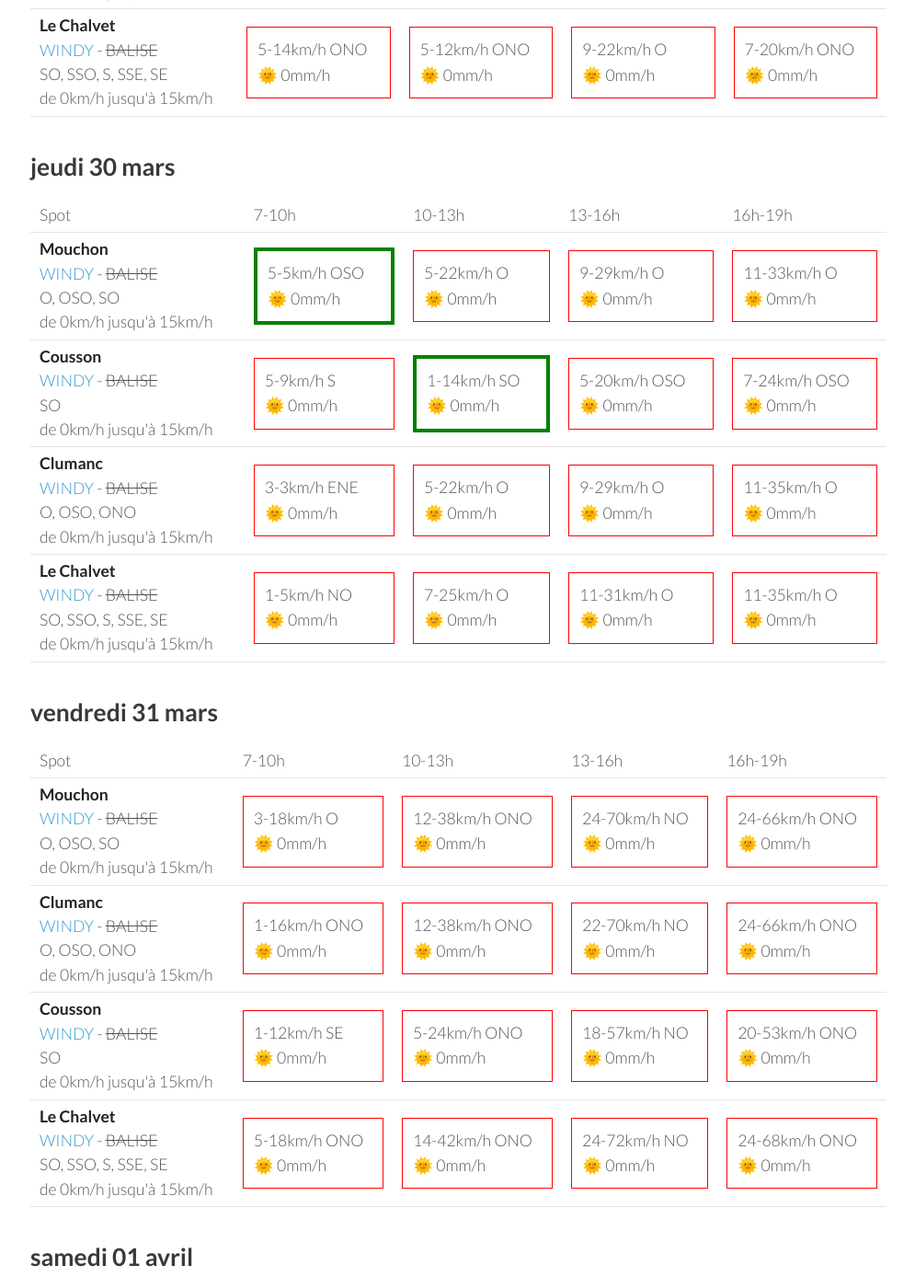
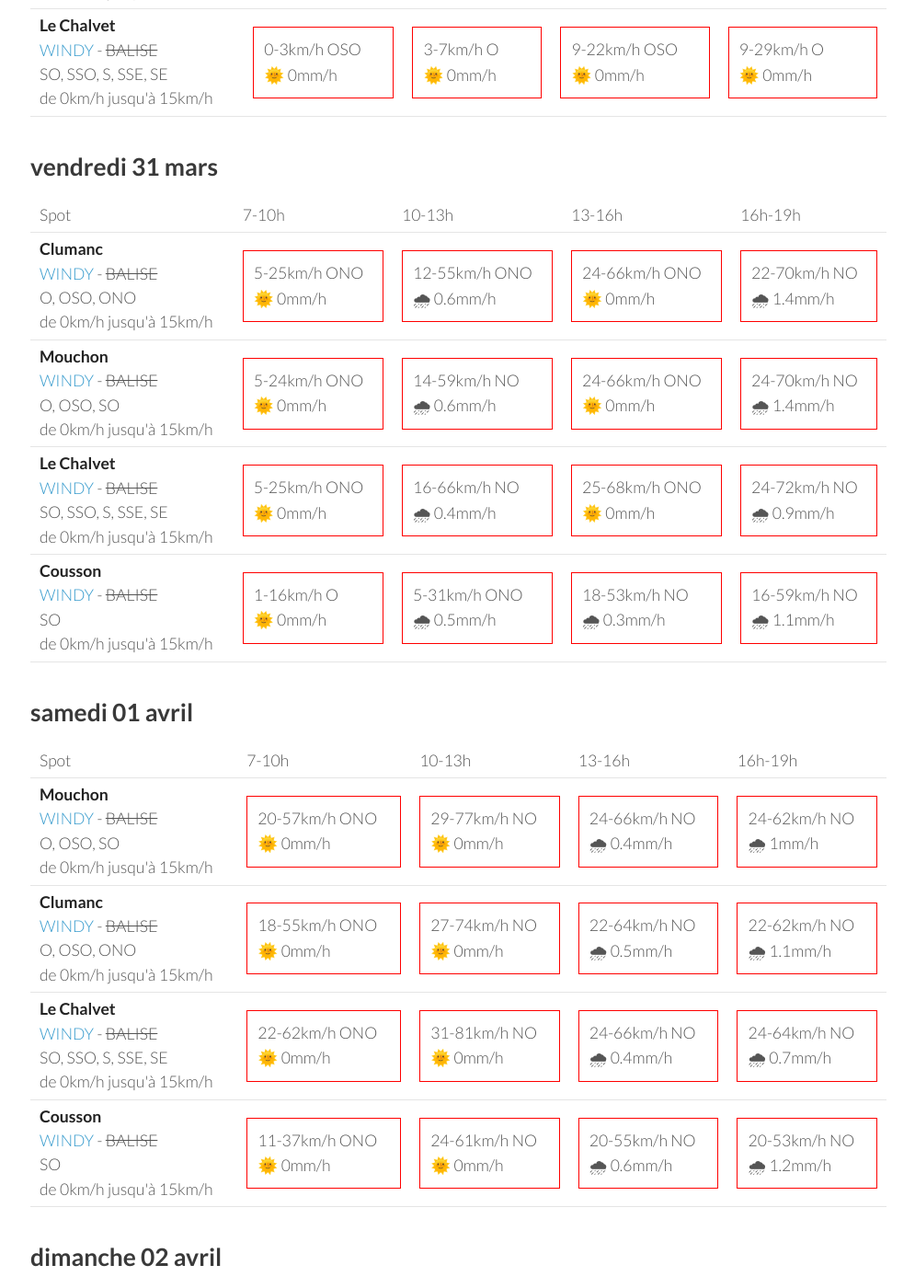
Before and after one commit to parapente-dans-le-nord/parapente-dans-le-nord.github.io, a Jekyll site: the page built from serre_poncon.markdown, in a window 1280 px wide and 1400 px high, scrolled down 1299 px. Shown: the whole window at 92% size, without its empty margins (25-1020 px from the left). Built offline with Jekyll 4.4.1, drawn with Linux system fonts in a browser that asks for light colours; some of the changed text lies outside the part shown.

Commit message:
update index.markdown

```diff
--- a/serre_poncon.markdown
+++ b/serre_poncon.markdown
@@ -7,60 +7,8 @@ title:  "Tous les spots"
 {: .links}
 
 # Prevision Windy, modèle Arome
-page mise à jour le mardi 28 mars 22:31
+page mise à jour le mercredi 29 mars 06:31
 
-## mardi 28 mars
-
-{::nomarkdown}
-<table>
-  <tbody>
-    <tr>
-      <td>Spot</td>
-      <td>7-10h</td>
-      <td>10-13h</td>
-      <td>13-16h</td>
-      <td>16h-19h</td>
-    </tr>
-<tr>
-        <td><strong>Clumanc</strong><br><a href="https://windy.com/44.027/6.402?43.914,6.403,10,m:eSxaglP">WINDY</a> - <span class="no-balise"> BALISE </span><br> <span class="vent-favorable">O, OSO, ONO</span><br><span class="force-vent">de 0km/h jusqu'à 15km/h</span> </td>
-
-            <td><div class="not-flyable"><p>0-0km/h NA</p><p>🌧️ 0mm/h</p></div></td>
-            <td><div class="not-flyable"><p>0-0km/h NA</p><p>🌧️ 0mm/h</p></div></td>
-            <td><div class="not-flyable"><p>0-0km/h NA</p><p>🌧️ 0mm/h</p></div></td>
-            <td><div class="not-flyable"><p>9-25km/h O</p><p>🌞 0mm/h</p></div></td>
-
-    </tr>
-<tr>
-        <td><strong>Mouchon</strong><br><a href="https://windy.com/43.992/6.424?43.878,6.425,10,m:eSuaglR">WINDY</a> - <span class="no-balise"> BALISE </span><br> <span class="vent-favorable">O, OSO, SO</span><br><span class="force-vent">de 0km/h jusqu'à 15km/h</span> </td>
-
-            <td><div class="not-flyable"><p>0-0km/h NA</p><p>🌧️ 0mm/h</p></div></td>
-            <td><div class="not-flyable"><p>0-0km/h NA</p><p>🌧️ 0mm/h</p></div></td>
-            <td><div class="not-flyable"><p>0-0km/h NA</p><p>🌧️ 0mm/h</p></div></td>
-            <td><div class="not-flyable"><p>11-31km/h ONO</p><p>🌞 0mm/h</p></div></td>
-
-    </tr>
-<tr>
-        <td><strong>Cousson</strong><br><a href="https://windy.com/44.054/6.240?43.940,6.241,10,m:eSAaglz">WINDY</a> - <span class="no-balise"> BALISE </span><br> <span class="vent-favorable">SO</span><br><span class="force-vent">de 0km/h jusqu'à 15km/h</span> </td>
-
-            <td><div class="not-flyable"><p>0-0km/h NA</p><p>🌧️ 0mm/h</p></div></td>
-            <td><div class="not-flyable"><p>0-0km/h NA</p><p>🌧️ 0mm/h</p></div></td>
-            <td><div class="not-flyable"><p>0-0km/h NA</p><p>🌧️ 0mm/h</p></div></td>
-            <td><div class="not-flyable"><p>11-27km/h OSO</p><p>🌞 0mm/h</p></div></td>
-
-    </tr>
-<tr>
-        <td><strong>Le Chalvet</strong><br><a href="https://windy.com/43.979/6.480?43.866,6.480,10,m:eSsaglX">WINDY</a> - <span class="no-balise"> BALISE </span><br> <span class="vent-favorable">SO, SSO, S, SSE, SE</span><br><span class="force-vent">de 0km/h jusqu'à 15km/h</span> </td>
-
-            <td><div class="not-flyable"><p>0-0km/h NA</p><p>🌧️ 0mm/h</p></div></td>
-            <td><div class="not-flyable"><p>0-0km/h NA</p><p>🌧️ 0mm/h</p></div></td>
-            <td><div class="not-flyable"><p>0-0km/h NA</p><p>🌧️ 0mm/h</p></div></td>
-            <td><div class="not-flyable"><p>12-31km/h O</p><p>🌞 0mm/h</p></div></td>
-
-    </tr>
-
-</tbody>
-</table>
-{:/}
 ## mercredi 29 mars
 
 {::nomarkdown}
@@ -76,9 +24,9 @@ page mise à jour le mardi 28 mars 22:31
 <tr>
         <td><strong>Clumanc</strong><br><a href="https://windy.com/44.027/6.402?43.914,6.403,10,m:eSxaglP">WINDY</a> - <span class="no-balise"> BALISE </span><br> <span class="vent-favorable">O, OSO, ONO</span><br><span class="force-vent">de 0km/h jusqu'à 15km/h</span> </td>
 
-            <td><div class="not-flyable"><p>3-7km/h NNE</p><p>🌞 0mm/h</p></div></td>
+            <td><div class="not-flyable"><p>3-7km/h NNO</p><p>🌞 0mm/h</p></div></td>
             <td><div class="flyable"><p>3-7km/h OSO</p><p>🌞 0mm/h</p></div></td>
-            <td><div class="not-flyable"><p>9-20km/h O</p><p>🌞 0mm/h</p></div></td>
+            <td><div class="not-flyable"><p>9-22km/h ONO</p><p>🌞 0mm/h</p></div></td>
             <td><div class="not-flyable"><p>7-18km/h O</p><p>🌞 0mm/h</p></div></td>
 
 
@@ -86,30 +34,30 @@ page mise à jour le mardi 28 mars 22:31
 <tr>
         <td><strong>Mouchon</strong><br><a href="https://windy.com/43.992/6.424?43.878,6.425,10,m:eSuaglR">WINDY</a> - <span class="no-balise"> BALISE </span><br> <span class="vent-favorable">O, OSO, SO</span><br><span class="force-vent">de 0km/h jusqu'à 15km/h</span> </td>
 
-            <td><div class="not-flyable"><p>7-16km/h ONO</p><p>🌞 0mm/h</p></div></td>
-            <td><div class="not-flyable"><p>5-12km/h ONO</p><p>🌞 0mm/h</p></div></td>
-            <td><div class="not-flyable"><p>7-20km/h ONO</p><p>🌞 0mm/h</p></div></td>
-            <td><div class="not-flyable"><p>9-22km/h ONO</p><p>🌞 0mm/h</p></div></td>
+            <td><div class="not-flyable"><p>7-11km/h ONO</p><p>🌞 0mm/h</p></div></td>
+            <td><div class="not-flyable"><p>5-11km/h NO</p><p>🌞 0mm/h</p></div></td>
+            <td><div class="not-flyable"><p>9-24km/h NO</p><p>🌞 0mm/h</p></div></td>
+            <td><div class="not-flyable"><p>9-24km/h ONO</p><p>🌞 0mm/h</p></div></td>
 
 
     </tr>
 <tr>
         <td><strong>Cousson</strong><br><a href="https://windy.com/44.054/6.240?43.940,6.241,10,m:eSAaglz">WINDY</a> - <span class="no-balise"> BALISE </span><br> <span class="vent-favorable">SO</span><br><span class="force-vent">de 0km/h jusqu'à 15km/h</span> </td>
 
-            <td><div class="not-flyable"><p>5-14km/h NO</p><p>🌞 0mm/h</p></div></td>
-            <td><div class="not-flyable"><p>5-9km/h ONO</p><p>🌞 0mm/h</p></div></td>
-            <td><div class="not-flyable"><p>7-18km/h OSO</p><p>🌞 0mm/h</p></div></td>
-            <td><div class="not-flyable"><p>7-20km/h OSO</p><p>🌞 0mm/h</p></div></td>
+            <td><div class="not-flyable"><p>7-14km/h OSO</p><p>🌞 0mm/h</p></div></td>
+            <td><div class="not-flyable"><p>1-3km/h OSO</p><p>🌞 0mm/h</p></div></td>
+            <td><div class="not-flyable"><p>9-22km/h O</p><p>🌞 0mm/h</p></div></td>
+            <td><div class="not-flyable"><p>9-20km/h O</p><p>🌞 0mm/h</p></div></td>
 
 
     </tr>
 <tr>
         <td><strong>Le Chalvet</strong><br><a href="https://windy.com/43.979/6.480?43.866,6.480,10,m:eSsaglX">WINDY</a> - <span class="no-balise"> BALISE </span><br> <span class="vent-favorable">SO, SSO, S, SSE, SE</span><br><span class="force-vent">de 0km/h jusqu'à 15km/h</span> </td>
 
-            <td><div class="not-flyable"><p>5-14km/h ONO</p><p>🌞 0mm/h</p></div></td>
-            <td><div class="not-flyable"><p>5-12km/h ONO</p><p>🌞 0mm/h</p></div></td>
-            <td><div class="not-flyable"><p>9-22km/h O</p><p>🌞 0mm/h</p></div></td>
-            <td><div class="not-flyable"><p>7-20km/h ONO</p><p>🌞 0mm/h</p></div></td>
+            <td><div class="not-flyable"><p>9-16km/h ONO</p><p>🌞 0mm/h</p></div></td>
+            <td><div class="not-flyable"><p>7-14km/h O</p><p>🌞 0mm/h</p></div></td>
+            <td><div class="not-flyable"><p>11-25km/h O</p><p>🌞 0mm/h</p></div></td>
+            <td><div class="not-flyable"><p>11-24km/h ONO</p><p>🌞 0mm/h</p></div></td>
 
 
     </tr>
@@ -132,40 +80,40 @@ page mise à jour le mardi 28 mars 22:31
 <tr>
         <td><strong>Mouchon</strong><br><a href="https://windy.com/43.992/6.424?43.878,6.425,10,m:eSuaglR">WINDY</a> - <span class="no-balise"> BALISE </span><br> <span class="vent-favorable">O, OSO, SO</span><br><span class="force-vent">de 0km/h jusqu'à 15km/h</span> </td>
 
-            <td><div class="flyable"><p>5-5km/h OSO</p><p>🌞 0mm/h</p></div></td>
-            <td><div class="not-flyable"><p>5-22km/h O</p><p>🌞 0mm/h</p></div></td>
-            <td><div class="not-flyable"><p>9-29km/h O</p><p>🌞 0mm/h</p></div></td>
-            <td><div class="not-flyable"><p>11-33km/h O</p><p>🌞 0mm/h</p></div></td>
+            <td><div class="flyable"><p>5-3km/h OSO</p><p>🌞 0mm/h</p></div></td>
+            <td><div class="flyable"><p>3-9km/h O</p><p>🌞 0mm/h</p></div></td>
+            <td><div class="not-flyable"><p>5-18km/h ONO</p><p>🌞 0mm/h</p></div></td>
+            <td><div class="not-flyable"><p>9-27km/h ONO</p><p>🌞 0mm/h</p></div></td>
 
 
     </tr>
 <tr>
         <td><strong>Cousson</strong><br><a href="https://windy.com/44.054/6.240?43.940,6.241,10,m:eSAaglz">WINDY</a> - <span class="no-balise"> BALISE </span><br> <span class="vent-favorable">SO</span><br><span class="force-vent">de 0km/h jusqu'à 15km/h</span> </td>
 
-            <td><div class="not-flyable"><p>5-9km/h S</p><p>🌞 0mm/h</p></div></td>
-            <td><div class="flyable"><p>1-14km/h SO</p><p>🌞 0mm/h</p></div></td>
-            <td><div class="not-flyable"><p>5-20km/h OSO</p><p>🌞 0mm/h</p></div></td>
-            <td><div class="not-flyable"><p>7-24km/h OSO</p><p>🌞 0mm/h</p></div></td>
+            <td><div class="not-flyable"><p>3-7km/h S</p><p>🌞 0mm/h</p></div></td>
+            <td><div class="not-flyable"><p>3-7km/h S</p><p>🌞 0mm/h</p></div></td>
+            <td><div class="flyable"><p>5-14km/h SO</p><p>🌞 0mm/h</p></div></td>
+            <td><div class="not-flyable"><p>9-22km/h O</p><p>🌞 0mm/h</p></div></td>
 
 
     </tr>
 <tr>
         <td><strong>Clumanc</strong><br><a href="https://windy.com/44.027/6.402?43.914,6.403,10,m:eSxaglP">WINDY</a> - <span class="no-balise"> BALISE </span><br> <span class="vent-favorable">O, OSO, ONO</span><br><span class="force-vent">de 0km/h jusqu'à 15km/h</span> </td>
 
-            <td><div class="not-flyable"><p>3-3km/h ENE</p><p>🌞 0mm/h</p></div></td>
-            <td><div class="not-flyable"><p>5-22km/h O</p><p>🌞 0mm/h</p></div></td>
-            <td><div class="not-flyable"><p>9-29km/h O</p><p>🌞 0mm/h</p></div></td>
-            <td><div class="not-flyable"><p>11-35km/h O</p><p>🌞 0mm/h</p></div></td>
+            <td><div class="not-flyable"><p>1-3km/h NE</p><p>🌞 0mm/h</p></div></td>
+            <td><div class="not-flyable"><p>1-7km/h SSO</p><p>🌞 0mm/h</p></div></td>
+            <td><div class="not-flyable"><p>7-22km/h O</p><p>🌞 0mm/h</p></div></td>
+            <td><div class="not-flyable"><p>7-22km/h O</p><p>🌞 0mm/h</p></div></td>
 
 
     </tr>
 <tr>
         <td><strong>Le Chalvet</strong><br><a href="https://windy.com/43.979/6.480?43.866,6.480,10,m:eSsaglX">WINDY</a> - <span class="no-balise"> BALISE </span><br> <span class="vent-favorable">SO, SSO, S, SSE, SE</span><br><span class="force-vent">de 0km/h jusqu'à 15km/h</span> </td>
 
-            <td><div class="not-flyable"><p>1-5km/h NO</p><p>🌞 0mm/h</p></div></td>
-            <td><div class="not-flyable"><p>7-25km/h O</p><p>🌞 0mm/h</p></div></td>
-            <td><div class="not-flyable"><p>11-31km/h O</p><p>🌞 0mm/h</p></div></td>
-            <td><div class="not-flyable"><p>11-35km/h O</p><p>🌞 0mm/h</p></div></td>
+            <td><div class="not-flyable"><p>0-3km/h OSO</p><p>🌞 0mm/h</p></div></td>
+            <td><div class="not-flyable"><p>3-7km/h O</p><p>🌞 0mm/h</p></div></td>
+            <td><div class="not-flyable"><p>9-22km/h OSO</p><p>🌞 0mm/h</p></div></td>
+            <td><div class="not-flyable"><p>9-29km/h O</p><p>🌞 0mm/h</p></div></td>
 
 
     </tr>
@@ -186,42 +134,42 @@ page mise à jour le mardi 28 mars 22:31
       <td>16h-19h</td>
     </tr>
 <tr>
-        <td><strong>Mouchon</strong><br><a href="https://windy.com/43.992/6.424?43.878,6.425,10,m:eSuaglR">WINDY</a> - <span class="no-balise"> BALISE </span><br> <span class="vent-favorable">O, OSO, SO</span><br><span class="force-vent">de 0km/h jusqu'à 15km/h</span> </td>
+        <td><strong>Clumanc</strong><br><a href="https://windy.com/44.027/6.402?43.914,6.403,10,m:eSxaglP">WINDY</a> - <span class="no-balise"> BALISE </span><br> <span class="vent-favorable">O, OSO, ONO</span><br><span class="force-vent">de 0km/h jusqu'à 15km/h</span> </td>
 
-            <td><div class="not-flyable"><p>3-18km/h O</p><p>🌞 0mm/h</p></div></td>
-            <td><div class="not-flyable"><p>12-38km/h ONO</p><p>🌞 0mm/h</p></div></td>
-            <td><div class="not-flyable"><p>24-70km/h NO</p><p>🌞 0mm/h</p></div></td>
+            <td><div class="not-flyable"><p>5-25km/h ONO</p><p>🌞 0mm/h</p></div></td>
+            <td><div class="not-flyable"><p>12-55km/h ONO</p><p>🌧 0.6mm/h</p></div></td>
             <td><div class="not-flyable"><p>24-66km/h ONO</p><p>🌞 0mm/h</p></div></td>
+            <td><div class="not-flyable"><p>22-70km/h NO</p><p>🌧 1.4mm/h</p></div></td>
 
 
     </tr>
 <tr>
-        <td><strong>Clumanc</strong><br><a href="https://windy.com/44.027/6.402?43.914,6.403,10,m:eSxaglP">WINDY</a> - <span class="no-balise"> BALISE </span><br> <span class="vent-favorable">O, OSO, ONO</span><br><span class="force-vent">de 0km/h jusqu'à 15km/h</span> </td>
+        <td><strong>Mouchon</strong><br><a href="https://windy.com/43.992/6.424?43.878,6.425,10,m:eSuaglR">WINDY</a> - <span class="no-balise"> BALISE </span><br> <span class="vent-favorable">O, OSO, SO</span><br><span class="force-vent">de 0km/h jusqu'à 15km/h</span> </td>
 
-            <td><div class="not-flyable"><p>1-16km/h ONO</p><p>🌞 0mm/h</p></div></td>
-            <td><div class="not-flyable"><p>12-38km/h ONO</p><p>🌞 0mm/h</p></div></td>
-            <td><div class="not-flyable"><p>22-70km/h NO</p><p>🌞 0mm/h</p></div></td>
+            <td><div class="not-flyable"><p>5-24km/h ONO</p><p>🌞 0mm/h</p></div></td>
+            <td><div class="not-flyable"><p>14-59km/h NO</p><p>🌧 0.6mm/h</p></div></td>
             <td><div class="not-flyable"><p>24-66km/h ONO</p><p>🌞 0mm/h</p></div></td>
+            <td><div class="not-flyable"><p>24-70km/h NO</p><p>🌧 1.4mm/h</p></div></td>
+
+
+    </tr>
+<tr>
+        <td><strong>Le Chalvet</strong><br><a href="https://windy.com/43.979/6.480?43.866,6.480,10,m:eSsaglX">WINDY</a> - <span class="no-balise"> BALISE </span><br> <span class="vent-favorable">SO, SSO, S, SSE, SE</span><br><span class="force-vent">de 0km/h jusqu'à 15km/h</span> </td>
+
+            <td><div class="not-flyable"><p>5-25km/h ONO</p><p>🌞 0mm/h</p></div></td>
+            <td><div class="not-flyable"><p>16-66km/h NO</p><p>🌧 0.4mm/h</p></div></td>
+            <td><div class="not-flyable"><p>25-68km/h ONO</p><p>🌞 0mm/h</p></div></td>
+            <td><div class="not-flyable"><p>24-72km/h NO</p><p>🌧 0.9mm/h</p></div></td>
 
 
     </tr>
 <tr>
         <td><strong>Cousson</strong><br><a href="https://windy.com/44.054/6.240?43.940,6.241,10,m:eSAaglz">WINDY</a> - <span class="no-balise"> BALISE </span><br> <span class="vent-favorable">SO</span><br><span class="force-vent">de 0km/h jusqu'à 15km/h</span> </td>
 
-            <td><div class="not-flyable"><p>1-12km/h SE</p><p>🌞 0mm/h</p></div></td>
-            <td><div class="not-flyable"><p>5-24km/h ONO</p><p>🌞 0mm/h</p></div></td>
-            <td><div class="not-flyable"><p>18-57km/h NO</p><p>🌞 0mm/h</p></div></td>
-            <td><div class="not-flyable"><p>20-53km/h ONO</p><p>🌞 0mm/h</p></div></td>
-
-
-    </tr>
-<tr>
-        <td><strong>Le Chalvet</strong><br><a href="https://windy.com/43.979/6.480?43.866,6.480,10,m:eSsaglX">WINDY</a> - <span class="no-balise"> BALISE </span><br> <span class="vent-favorable">SO, SSO, S, SSE, SE</span><br><span class="force-vent">de 0km/h jusqu'à 15km/h</span> </td>
-
-            <td><div class="not-flyable"><p>5-18km/h ONO</p><p>🌞 0mm/h</p></div></td>
-            <td><div class="not-flyable"><p>14-42km/h ONO</p><p>🌞 0mm/h</p></div></td>
-            <td><div class="not-flyable"><p>24-72km/h NO</p><p>🌞 0mm/h</p></div></td>
-            <td><div class="not-flyable"><p>24-68km/h ONO</p><p>🌞 0mm/h</p></div></td>
+            <td><div class="not-flyable"><p>1-16km/h O</p><p>🌞 0mm/h</p></div></td>
+            <td><div class="not-flyable"><p>5-31km/h ONO</p><p>🌧 0.5mm/h</p></div></td>
+            <td><div class="not-flyable"><p>18-53km/h NO</p><p>🌧 0.3mm/h</p></div></td>
+            <td><div class="not-flyable"><p>16-59km/h NO</p><p>🌧 1.1mm/h</p></div></td>
 
 
     </tr>
@@ -244,8 +192,8 @@ page mise à jour le mardi 28 mars 22:31
 <tr>
         <td><strong>Mouchon</strong><br><a href="https://windy.com/43.992/6.424?43.878,6.425,10,m:eSuaglR">WINDY</a> - <span class="no-balise"> BALISE </span><br> <span class="vent-favorable">O, OSO, SO</span><br><span class="force-vent">de 0km/h jusqu'à 15km/h</span> </td>
 
-            <td><div class="not-flyable"><p>16-50km/h ONO</p><p>🌞 0mm/h</p></div></td>
-            <td><div class="not-flyable"><p>20-57km/h NO</p><p>🌧 0.2mm/h</p></div></td>
+            <td><div class="not-flyable"><p>20-57km/h ONO</p><p>🌞 0mm/h</p></div></td>
+            <td><div class="not-flyable"><p>29-77km/h NO</p><p>🌞 0mm/h</p></div></td>
             <td><div class="not-flyable"><p>24-66km/h NO</p><p>🌧 0.4mm/h</p></div></td>
             <td><div class="not-flyable"><p>24-62km/h NO</p><p>🌧 1mm/h</p></div></td>
 
@@ -254,30 +202,30 @@ page mise à jour le mardi 28 mars 22:31
 <tr>
         <td><strong>Clumanc</strong><br><a href="https://windy.com/44.027/6.402?43.914,6.403,10,m:eSxaglP">WINDY</a> - <span class="no-balise"> BALISE </span><br> <span class="vent-favorable">O, OSO, ONO</span><br><span class="force-vent">de 0km/h jusqu'à 15km/h</span> </td>
 
-            <td><div class="not-flyable"><p>14-48km/h ONO</p><p>🌞 0mm/h</p></div></td>
-            <td><div class="not-flyable"><p>20-55km/h NO</p><p>🌧 0.3mm/h</p></div></td>
+            <td><div class="not-flyable"><p>18-55km/h ONO</p><p>🌞 0mm/h</p></div></td>
+            <td><div class="not-flyable"><p>27-74km/h NO</p><p>🌞 0mm/h</p></div></td>
             <td><div class="not-flyable"><p>22-64km/h NO</p><p>🌧 0.5mm/h</p></div></td>
             <td><div class="not-flyable"><p>22-62km/h NO</p><p>🌧 1.1mm/h</p></div></td>
 
 
     </tr>
 <tr>
-        <td><strong>Cousson</strong><br><a href="https://windy.com/44.054/6.240?43.940,6.241,10,m:eSAaglz">WINDY</a> - <span class="no-balise"> BALISE </span><br> <span class="vent-favorable">SO</span><br><span class="force-vent">de 0km/h jusqu'à 15km/h</span> </td>
+        <td><strong>Le Chalvet</strong><br><a href="https://windy.com/43.979/6.480?43.866,6.480,10,m:eSsaglX">WINDY</a> - <span class="no-balise"> BALISE </span><br> <span class="vent-favorable">SO, SSO, S, SSE, SE</span><br><span class="force-vent">de 0km/h jusqu'à 15km/h</span> </td>
 
-            <td><div class="not-flyable"><p>5-29km/h OSO</p><p>🌞 0mm/h</p></div></td>
-            <td><div class="not-flyable"><p>16-48km/h NO</p><p>🌧 0.2mm/h</p></div></td>
-            <td><div class="not-flyable"><p>20-55km/h NO</p><p>🌧 0.6mm/h</p></div></td>
-            <td><div class="not-flyable"><p>20-53km/h NO</p><p>🌧 1.2mm/h</p></div></td>
+            <td><div class="not-flyable"><p>22-62km/h ONO</p><p>🌞 0mm/h</p></div></td>
+            <td><div class="not-flyable"><p>31-81km/h NO</p><p>🌞 0mm/h</p></div></td>
+            <td><div class="not-flyable"><p>24-66km/h NO</p><p>🌧 0.4mm/h</p></div></td>
+            <td><div class="not-flyable"><p>24-64km/h NO</p><p>🌧 0.7mm/h</p></div></td>
 
 
     </tr>
 <tr>
-        <td><strong>Le Chalvet</strong><br><a href="https://windy.com/43.979/6.480?43.866,6.480,10,m:eSsaglX">WINDY</a> - <span class="no-balise"> BALISE </span><br> <span class="vent-favorable">SO, SSO, S, SSE, SE</span><br><span class="force-vent">de 0km/h jusqu'à 15km/h</span> </td>
+        <td><strong>Cousson</strong><br><a href="https://windy.com/44.054/6.240?43.940,6.241,10,m:eSAaglz">WINDY</a> - <span class="no-balise"> BALISE </span><br> <span class="vent-favorable">SO</span><br><span class="force-vent">de 0km/h jusqu'à 15km/h</span> </td>
 
-            <td><div class="not-flyable"><p>18-53km/h ONO</p><p>🌞 0mm/h</p></div></td>
-            <td><div class="not-flyable"><p>22-59km/h NO</p><p>🌧 0.2mm/h</p></div></td>
-            <td><div class="not-flyable"><p>24-66km/h NO</p><p>🌧 0.4mm/h</p></div></td>
-            <td><div class="not-flyable"><p>24-64km/h NO</p><p>🌧 0.7mm/h</p></div></td>
+            <td><div class="not-flyable"><p>11-37km/h ONO</p><p>🌞 0mm/h</p></div></td>
+            <td><div class="not-flyable"><p>24-61km/h NO</p><p>🌞 0mm/h</p></div></td>
+            <td><div class="not-flyable"><p>20-55km/h NO</p><p>🌧 0.6mm/h</p></div></td>
+            <td><div class="not-flyable"><p>20-53km/h NO</p><p>🌧 1.2mm/h</p></div></td>
 
 
     </tr>
```
